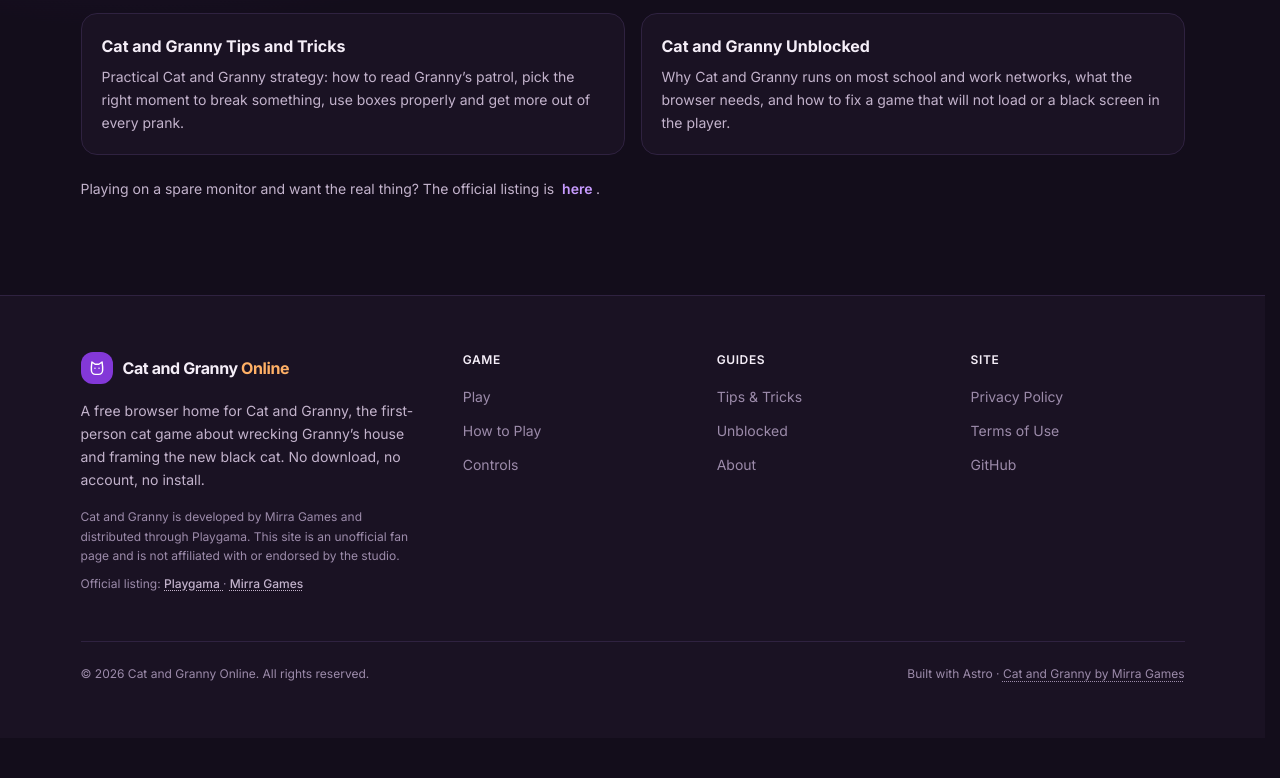
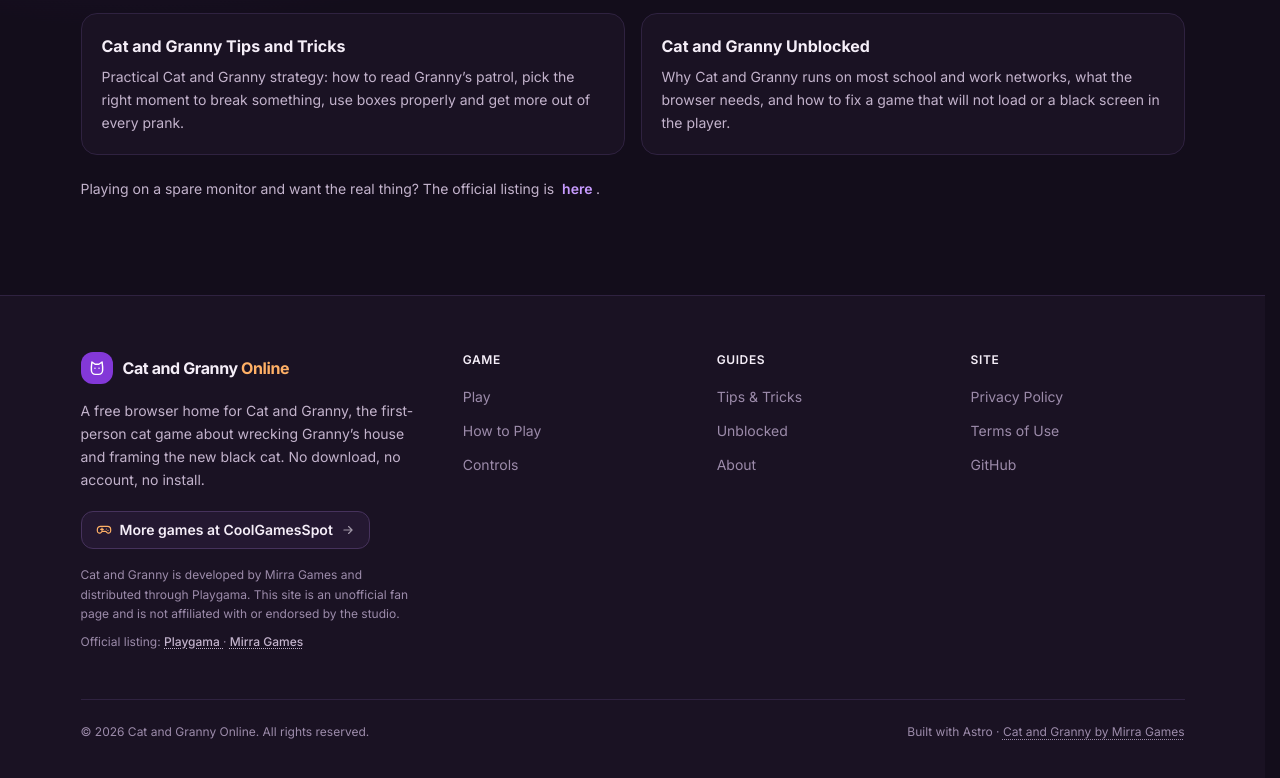
Before and after one commit to catandgranny/catandgranny.github.io, an Astro site: page / in a window 1280 px wide. Shown: the part 3547-4325 px from the top of the page. Before the commit the page ends 4285 px from the top, so only its background shows below. Built offline with nearby package versions, Linux system fonts and the light colour scheme; Astro itself is replaced by a stand-in of ours.

Commit message:
Add a footer link to CoolGamesSpot
Points readers at coolgamesspot.com for more browser games; the URL lives in
site.ts and the label in the i18n table so it can be translated later.

```diff
--- a/src/components/layout/Footer.astro
+++ b/src/components/layout/Footer.astro
@@ -3,7 +3,7 @@
  * Footer.astro — site footer with grouped links and the fan-site disclosure
  * that keeps the site honest about who owns the game.
  */
-import { SITE, GAME_OFFICIAL_URL, GAME_DEVELOPER_URL } from '../../config/site';
+import { SITE, GAME_OFFICIAL_URL, GAME_DEVELOPER_URL, MORE_GAMES_URL } from '../../config/site';
 import { getLangFromUrl, useTranslations, localizedHref } from '../../i18n/utils';
 
 const lang = getLangFromUrl(Astro.url);
@@ -72,6 +72,44 @@ const columns = [
         <p class="mt-4 max-w-sm text-sm leading-relaxed text-[var(--text-secondary)]">
           {t('footer.aboutText')}
         </p>
+
+        <a
+          href={MORE_GAMES_URL}
+          target="_blank"
+          rel="noopener noreferrer"
+          title={t('footer.moreGamesHint')}
+          class="group mt-5 inline-flex items-center gap-2 rounded-xl border border-[var(--border-hover)] bg-[var(--bg-elevated)] px-3.5 py-2 text-sm font-semibold text-[var(--text-primary)] transition-colors hover:border-[var(--color-accent-500)] hover:text-[var(--color-accent-300)]"
+        >
+          <svg
+            xmlns="http://www.w3.org/2000/svg"
+            viewBox="0 0 24 24"
+            fill="none"
+            stroke="currentColor"
+            stroke-width="1.8"
+            stroke-linecap="round"
+            stroke-linejoin="round"
+            class="h-4 w-4 shrink-0 text-[var(--color-accent-400)]"
+            aria-hidden="true"
+          >
+            <path d="M7 11h4M9 9v4" />
+            <path d="M15.5 10.5h.01M18 12.5h.01" />
+            <path d="M17.3 6.5H6.7A4.7 4.7 0 0 0 2 11.2v2.3a3.3 3.3 0 0 0 5.8 2.1l.6-.7a2 2 0 0 1 1.5-.7h4.2a2 2 0 0 1 1.5.7l.6.7a3.3 3.3 0 0 0 5.8-2.1v-2.3a4.7 4.7 0 0 0-4.7-4.7z" />
+          </svg>
+          <span>{t('footer.moreGames')}</span>
+          <svg
+            xmlns="http://www.w3.org/2000/svg"
+            viewBox="0 0 24 24"
+            fill="none"
+            stroke="currentColor"
+            stroke-width="2"
+            stroke-linecap="round"
+            stroke-linejoin="round"
+            class="h-3.5 w-3.5 shrink-0 opacity-60 transition-transform group-hover:translate-x-0.5"
+            aria-hidden="true"
+          >
+            <path d="M5 12h14M13 6l6 6-6 6" />
+          </svg>
+        </a>
         <p class="mt-4 max-w-sm text-xs leading-relaxed text-[var(--text-tertiary)]">
           {t('footer.credit')}
         </p>
--- a/src/config/site.ts
+++ b/src/config/site.ts
@@ -56,6 +56,9 @@ export const GAME_OFFICIAL_URL = 'https://playgama.com/game/cat-and-granny';
 /** Studio page for the developer. */
 export const GAME_DEVELOPER_URL = 'https://playgama.com/developer/97';
 
+/** Sister site: the network this fan page belongs to. Linked from the footer. */
+export const MORE_GAMES_URL = 'https://coolgamesspot.com/';
+
 /**
  * Prefix a site-relative path with the deployment base path and normalise the
  * trailing slash so internal links never trigger a GitHub Pages redirect.
--- a/src/i18n/ui.ts
+++ b/src/i18n/ui.ts
@@ -73,6 +73,8 @@ export const ui = {
       'Cat and Granny is developed by Mirra Games and distributed through Playgama. This site is an unofficial fan page and is not affiliated with or endorsed by the studio.',
     'footer.official': 'Official listing:',
     'footer.builtWith': 'Built with Astro',
+    'footer.moreGames': 'More games at CoolGamesSpot',
+    'footer.moreGamesHint': 'Opens coolgamesspot.com in a new tab',
 
     'notFound.title': 'Page not found',
     'notFound.text':
```
